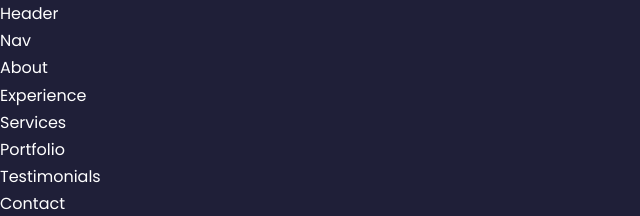
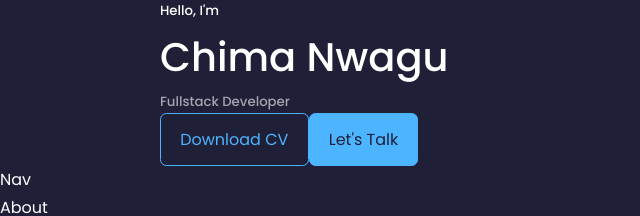
Before and after one commit to NwaguChima/portfolio_react, a React (Create React App) app: page / in a window 1280 px wide. Shown: the top 216 px of the page, without its empty margins (0-640 px from the left). Built offline with nearby package versions, Linux system fonts and the light colour scheme.

Commit message:
setup cta

```diff
--- /dev/null
+++ b/src/components/header/CTA.jsx
@@ -0,0 +1,17 @@
+import React from 'react';
+import CV from '../../assets/Chima_NwaguResume.pdf';
+
+const CTA = () => {
+  return (
+    <div className="cta">
+      <a className="btn" href={CV} download>
+        Download CV
+      </a>
+      <a className="btn btn-primary" href="#contact">
+        Let's Talk
+      </a>
+    </div>
+  );
+};
+
+export default CTA;
--- a/src/components/header/Header.jsx
+++ b/src/components/header/Header.jsx
@@ -1,8 +1,19 @@
 import React from 'react';
+import CTA from './CTA';
 import './header.css';
 
 const Header = () => {
-  return <div>Header</div>;
+  return (
+    <header>
+      <div className="container header__container">
+        <h5>Hello, I'm</h5>
+        <h1>Chima Nwagu</h1>
+        <h5 className="text-light">Fullstack Developer</h5>
+
+        <CTA />
+      </div>
+    </header>
+  );
 };
 
 export default Header;
```
Also changed, not shown: 1 other file (tests, documents, lock files or other folders).
